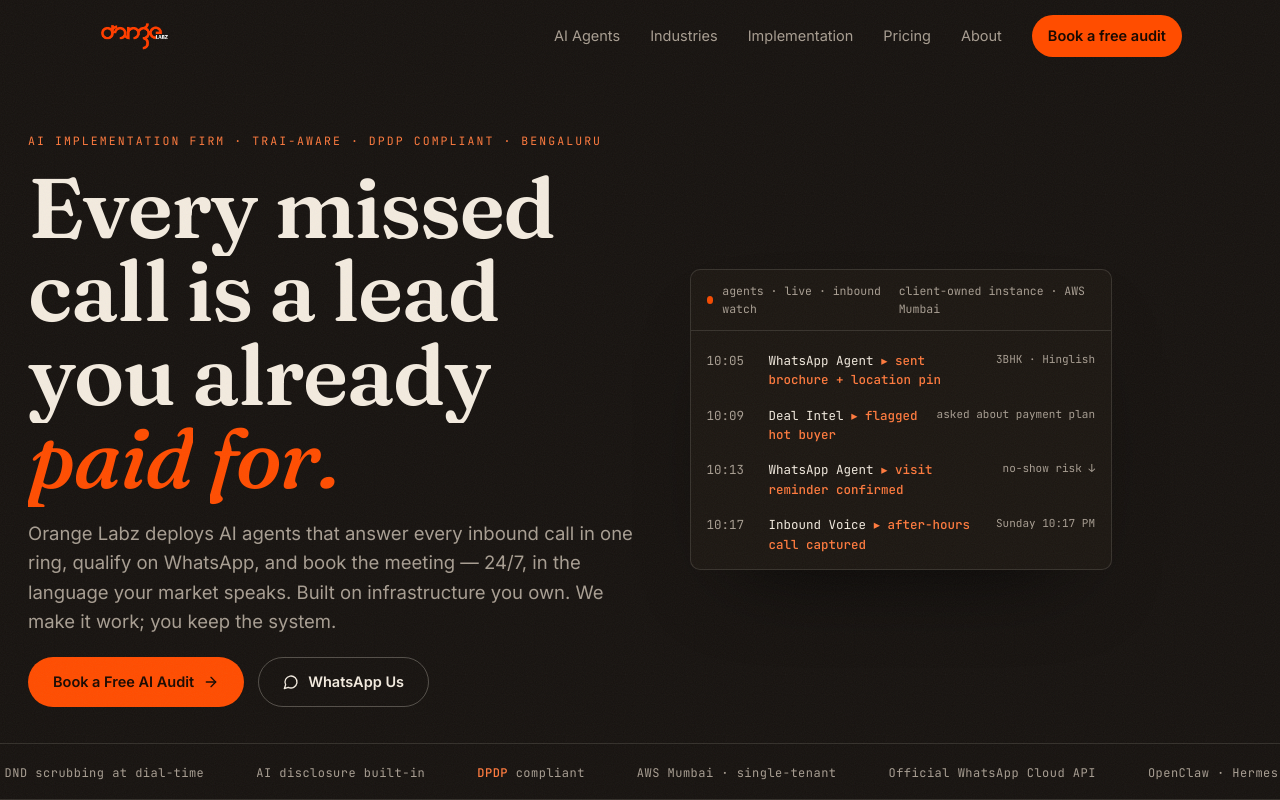
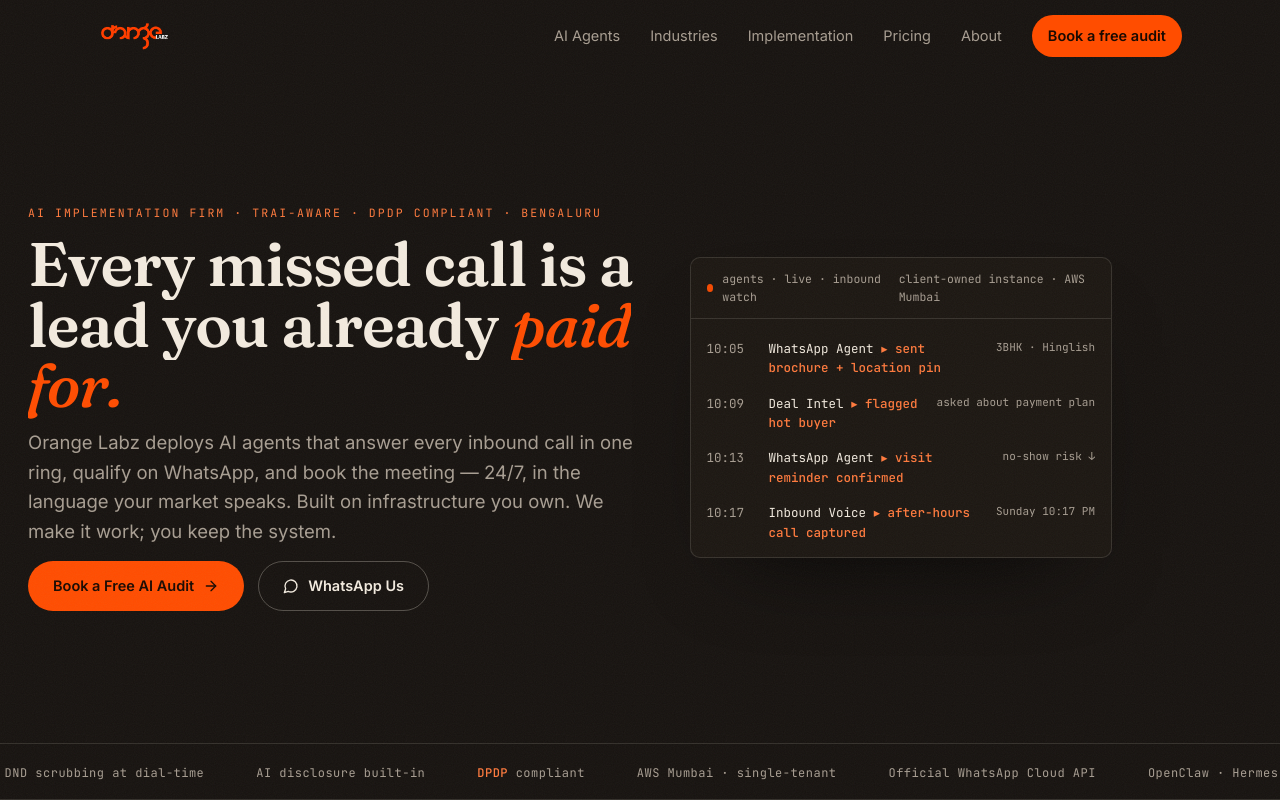
Before and after one commit to iamvazu/orangelabz, a Next.js app: page / in a window 1280 px wide. Shown: the top 800 px of the page. Built offline with nearby package versions, Linux system fonts and the light colour scheme.

Commit message:
style: reduce hero heading font size and improve CTA spacing

```diff
--- a/app/globals.css
+++ b/app/globals.css
@@ -87,10 +87,12 @@ main{padding-top:72px}
 .btn:focus-visible{outline:2px solid var(--ember2);outline-offset:3px}
 
 /* ---------- hero ---------- */
-.hero{min-height:calc(100vh - 72px);display:flex;flex-direction:column;justify-content:space-between;padding:24px 0 0}
+.hero{min-height:calc(100vh - 72px);display:flex;flex-direction:column;justify-content:space-between;padding:24px 0 0;gap:24px}
 .hero-grid{display:grid;grid-template-columns:1.2fr .8fr;gap:28px;align-items:center;margin:auto 0}
 @media(max-width:940px){.hero-grid{grid-template-columns:1fr;gap:24px}}
-.cta-row{display:flex;gap:14px;flex-wrap:wrap;margin-top:20px}
+.hero h1{font-size:clamp(38px,4.8vw,64px);line-height:.99;margin:12px 0}
+.hero .lead{margin:10px 0 14px}
+.hero .cta-row{display:flex;gap:14px;flex-wrap:wrap;margin-top:14px}
 .hero-page{padding:60px 0 24px;max-width:820px}
 /* word-by-word rise */
 .hw{display:inline-block;overflow:hidden;vertical-align:bottom;padding-bottom:.08em;margin-bottom:-.08em}
--- a/app/page.jsx
+++ b/app/page.jsx
@@ -19,7 +19,7 @@ export default function Home() {
         <div className="wrap hero-grid">
           <div>
             <div className="eyebrow fade-in" style={{ "--d": "150ms" }}>AI Implementation Firm · TRAI-aware · DPDP compliant · Bengaluru</div>
-            <h1 style={{ margin: "16px 0" }}>
+            <h1>
               <span className="hw"><span style={{ "--d": "0ms" }}>Every</span></span>{" "}
               <span className="hw"><span style={{ "--d": "100ms" }}>missed</span></span>{" "}
               <span className="hw"><span style={{ "--d": "200ms" }}>call</span></span>{" "}
```
